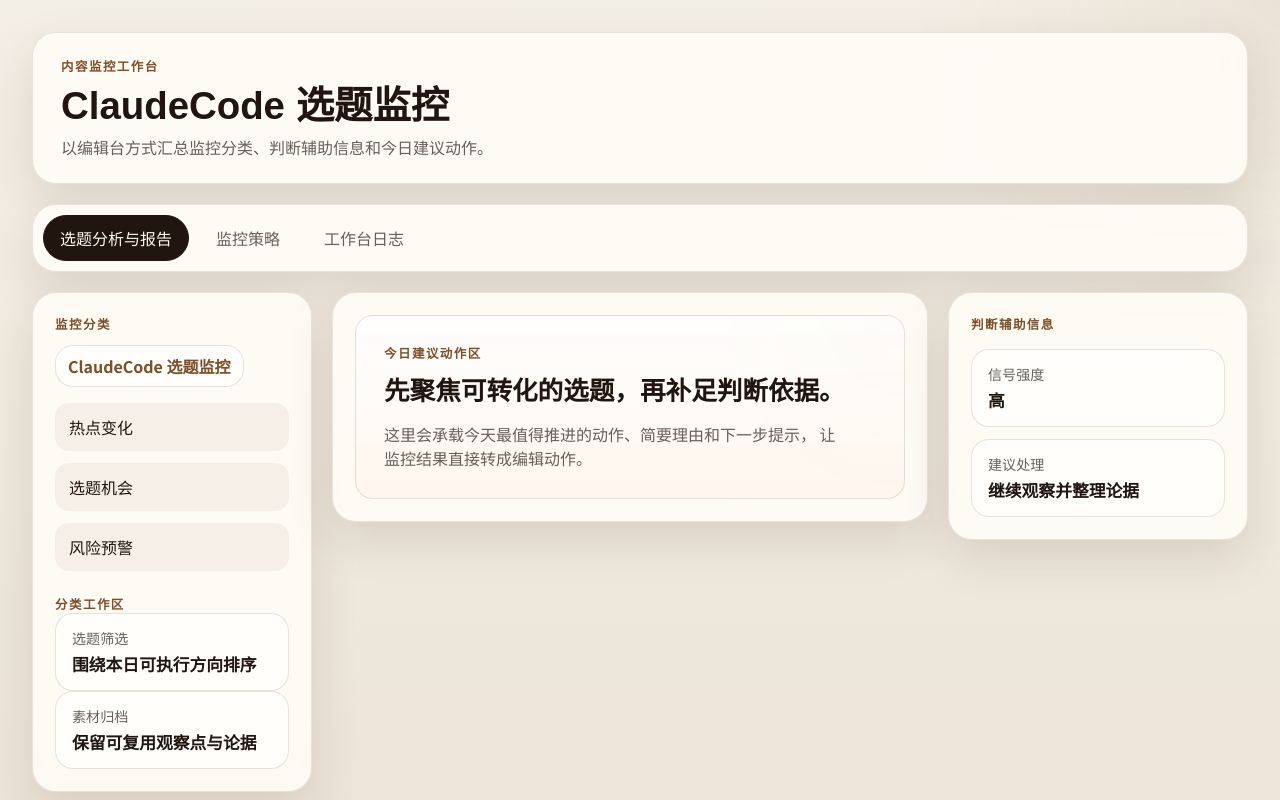
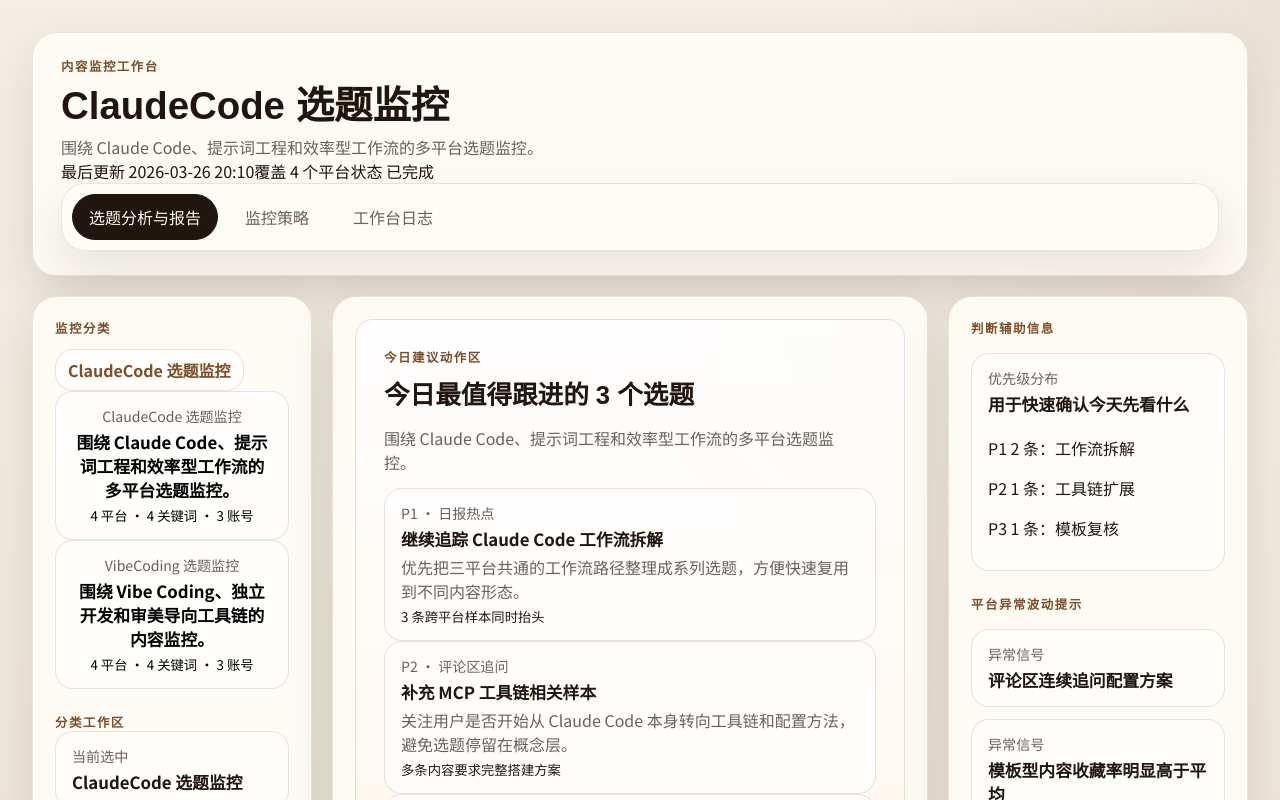
Before and after one commit to Selina2025-alt/Agent-Content-Factory, a Next.js app in the folder 数据采集与选题分析agent/: page / in a window 1280 px wide. Shown: the top 800 px of the page. Built offline with nearby package versions, Linux system fonts and the light colour scheme.

Commit message:
feat: add monitoring workbench navigation

```diff
--- /dev/null
+++ b/数据采集与选题分析agent/src/components/workbench/action-deck.tsx
@@ -0,0 +1,30 @@
+import type { MonitorCategory } from "@/lib/types";
+
+interface ActionDeckProps {
+  activeCategory: MonitorCategory;
+}
+
+export function ActionDeck({ activeCategory }: ActionDeckProps) {
+  return (
+    <section className="workbench-shell__hero-card" aria-label="今日最值得跟进的 3 个选题">
+      <div className="workbench-shell__panel-kicker">今日建议动作区</div>
+      <h2>今日最值得跟进的 3 个选题</h2>
+      <p>{activeCategory.description}</p>
+
+      <div className="workbench-shell__action-deck">
+        {activeCategory.actionItems.map((item) => (
+          <article key={item.id} className="workbench-shell__workspace-card">
+            <span>
+              {item.priority} · {item.sourceLabel}
+            </span>
+            <strong>{item.title}</strong>
+            <p>{item.summary}</p>
+            <small>{item.evidenceLabel}</small>
+          </article>
+        ))}
+      </div>
+    </section>
+  );
+}
+
+export default ActionDeck;
--- /dev/null
+++ b/数据采集与选题分析agent/src/components/workbench/category-sidebar.tsx
@@ -0,0 +1,71 @@
+import type { MonitorCategory } from "@/lib/types";
+
+interface CategorySidebarProps {
+  categories: MonitorCategory[];
+  activeCategory: MonitorCategory;
+  selectedCategoryId: string;
+  onSelectCategory: (categoryId: string) => void;
+}
+
+export function CategorySidebar({
+  categories,
+  activeCategory,
+  selectedCategoryId,
+  onSelectCategory
+}: CategorySidebarProps) {
+  return (
+    <aside
+      className="workbench-shell__panel workbench-shell__panel--left"
+      aria-label="左侧面板"
+    >
+      <section className="workbench-shell__panel-block">
+        <div className="workbench-shell__panel-kicker">监控分类</div>
+        <div className="workbench-shell__category-chip">
+          {activeCategory.name}
+        </div>
+        <div className="workbench-shell__category-stack" role="list">
+          {categories.map((category) => {
+            const isSelected = category.id === selectedCategoryId;
+
+            return (
+              <button
+                key={category.id}
+                type="button"
+                aria-label={category.name}
+                aria-pressed={isSelected}
+                className={
+                  isSelected
+                    ? "workbench-shell__workspace-card is-active"
+                    : "workbench-shell__workspace-card"
+                }
+                onClick={() => onSelectCategory(category.id)}
+              >
+                <span>{category.name}</span>
+                <strong>{category.description}</strong>
+                <small>
+                  {category.overview.platformCount} 平台 ·{" "}
+                  {category.overview.keywordCount} 关键词 ·{" "}
+                  {category.overview.creatorCount} 账号
+                </small>
+              </button>
+            );
+          })}
+        </div>
+      </section>
+
+      <section className="workbench-shell__panel-block">
+        <div className="workbench-shell__panel-kicker">分类工作区</div>
+        <div className="workbench-shell__workspace-card">
+          <span>当前选中</span>
+          <strong>{activeCategory.name}</strong>
+        </div>
+        <div className="workbench-shell__workspace-card">
+          <span>今日收集</span>
+          <strong>{activeCategory.todayCollectionCount} 条素材</strong>
+        </div>
+      </section>
+    </aside>
+  );
+}
+
+export default CategorySidebar;
--- a/数据采集与选题分析agent/src/components/workbench/monitoring-workbench.tsx
+++ b/数据采集与选题分析agent/src/components/workbench/monitoring-workbench.tsx
@@ -1,94 +1,48 @@
 "use client";
 
-const tabs = ["选题分析与报告", "监控策略", "工作台日志"];
+import { useState } from "react";
 
-export default function MonitoringWorkbench() {
+import { ActionDeck } from "@/components/workbench/action-deck";
+import { CategorySidebar } from "@/components/workbench/category-sidebar";
+import { RightRail } from "@/components/workbench/right-rail";
+import { WorkbenchHeader } from "@/components/workbench/workbench-header";
+import { monitorCategories } from "@/lib/mock-data";
+import type { MonitorCategory } from "@/lib/types";
+
+const initialCategoryId = monitorCategories[0]?.id ?? "";
+
+function getActiveCategory(categoryId: string): MonitorCategory {
+  return (
+    monitorCategories.find((category) => category.id === categoryId) ??
+    monitorCategories[0]
+  );
+}
+
+export function MonitoringWorkbench() {
+  const [selectedCategoryId, setSelectedCategoryId] =
+    useState(initialCategoryId);
+  const activeCategory = getActiveCategory(selectedCategoryId);
+
   return (
     <section className="workbench-shell">
-      <header className="workbench-shell__header">
-        <div className="workbench-shell__eyebrow">内容监控工作台</div>
-        <h1 className="workbench-shell__title">ClaudeCode 选题监控</h1>
-        <p className="workbench-shell__description">
-          以编辑台方式汇总监控分类、判断辅助信息和今日建议动作。
-        </p>
-      </header>
-
-      <nav className="workbench-shell__tabs" role="tablist" aria-label="工作台视图">
-        {tabs.map((tab, index) => (
-          <button
-            key={tab}
-            type="button"
-            role="tab"
-            aria-selected={index === 0}
-            className={
-              index === 0
-                ? "workbench-shell__tab is-active"
-                : "workbench-shell__tab"
-            }
-          >
-            {tab}
-          </button>
-        ))}
-      </nav>
+      <WorkbenchHeader activeCategory={activeCategory} />
 
       <div className="workbench-shell__grid">
-        <aside
-          className="workbench-shell__panel workbench-shell__panel--left"
-          aria-label="左侧面板"
-        >
-          <section className="workbench-shell__panel-block">
-            <div className="workbench-shell__panel-kicker">监控分类</div>
-            <div className="workbench-shell__category-chip">ClaudeCode 选题监控</div>
-            <ul className="workbench-shell__list-stack" aria-label="监控分类列表">
-              <li>热点变化</li>
-              <li>选题机会</li>
-              <li>风险预警</li>
-            </ul>
-          </section>
-
-          <section className="workbench-shell__panel-block">
-            <div className="workbench-shell__panel-kicker">分类工作区</div>
-            <div className="workbench-shell__workspace-card">
-              <span>选题筛选</span>
-              <strong>围绕本日可执行方向排序</strong>
-            </div>
-            <div className="workbench-shell__workspace-card">
-              <span>素材归档</span>
-              <strong>保留可复用观察点与论据</strong>
-            </div>
-          </section>
-        </aside>
+        <CategorySidebar
+          categories={monitorCategories}
+          activeCategory={activeCategory}
+          selectedCategoryId={selectedCategoryId}
+          onSelectCategory={setSelectedCategoryId}
+        />
 
         <main className="workbench-shell__panel workbench-shell__panel--main">
-          <div className="workbench-shell__hero-card">
-            <div className="workbench-shell__panel-kicker">今日建议动作区</div>
-            <h2>先聚焦可转化的选题，再补足判断依据。</h2>
-            <p>
-              这里会承载今天最值得推进的动作、简要理由和下一步提示，
-              让监控结果直接转成编辑动作。
-            </p>
-          </div>
+          <ActionDeck activeCategory={activeCategory} />
         </main>
 
-        <aside
-          className="workbench-shell__panel workbench-shell__panel--right"
-          aria-label="右侧面板"
-        >
-          <section className="workbench-shell__panel-block">
-            <div className="workbench-shell__panel-kicker">判断辅助信息</div>
-            <div className="workbench-shell__insight-stack">
-              <article className="workbench-shell__insight-card">
-                <span>信号强度</span>
-                <strong>高</strong>
-              </article>
-              <article className="workbench-shell__insight-card">
-                <span>建议处理</span>
-                <strong>继续观察并整理论据</strong>
-              </article>
-            </div>
-          </section>
-        </aside>
+        <RightRail activeCategory={activeCategory} />
       </div>
     </section>
   );
 }
+
+export default MonitoringWorkbench;
--- /dev/null
+++ b/数据采集与选题分析agent/src/components/workbench/right-rail.tsx
@@ -0,0 +1,45 @@
+import type { MonitorCategory } from "@/lib/types";
+
+interface RightRailProps {
+  activeCategory: MonitorCategory;
+}
+
+export function RightRail({ activeCategory }: RightRailProps) {
+  return (
+    <aside
+      className="workbench-shell__panel workbench-shell__panel--right"
+      aria-label="右侧面板"
+    >
+      <section className="workbench-shell__panel-block">
+        <div className="workbench-shell__panel-kicker">判断辅助信息</div>
+        <div className="workbench-shell__insight-stack">
+          <section className="workbench-shell__insight-card">
+            <span>优先级分布</span>
+            <strong>用于快速确认今天先看什么</strong>
+            <div className="workbench-shell__insight-list" aria-label="优先级分布">
+              {activeCategory.decisionSignals.priorityDistribution.map(
+                (signal) => (
+                  <p key={signal}>{signal}</p>
+                )
+              )}
+            </div>
+          </section>
+        </div>
+      </section>
+
+      <section className="workbench-shell__panel-block">
+        <div className="workbench-shell__panel-kicker">平台异常波动提示</div>
+        <div className="workbench-shell__insight-stack">
+          {activeCategory.decisionSignals.anomalySignals.map((signal) => (
+            <article key={signal} className="workbench-shell__insight-card">
+              <span>异常信号</span>
+              <strong>{signal}</strong>
+            </article>
+          ))}
+        </div>
+      </section>
+    </aside>
+  );
+}
+
+export default RightRail;
--- /dev/null
+++ b/数据采集与选题分析agent/src/components/workbench/workbench-header.tsx
@@ -0,0 +1,44 @@
+import type { MonitorCategory } from "@/lib/types";
+
+interface WorkbenchHeaderProps {
+  activeCategory: MonitorCategory;
+}
+
+const tabs = ["选题分析与报告", "监控策略", "工作台日志"];
+
+export function WorkbenchHeader({ activeCategory }: WorkbenchHeaderProps) {
+  return (
+    <header className="workbench-shell__header">
+      <div className="workbench-shell__eyebrow">内容监控工作台</div>
+      <h1 className="workbench-shell__title">{activeCategory.name}</h1>
+      <p className="workbench-shell__description">
+        {activeCategory.description}
+      </p>
+      <div className="workbench-shell__header-meta">
+        <span>最后更新 {activeCategory.overview.updatedAt}</span>
+        <span>覆盖 {activeCategory.overview.platformCount} 个平台</span>
+        <span>状态 {activeCategory.reportStatus}</span>
+      </div>
+
+      <nav className="workbench-shell__tabs" role="tablist" aria-label="工作台视图">
+        {tabs.map((tab, index) => (
+          <button
+            key={tab}
+            type="button"
+            role="tab"
+            aria-selected={index === 0}
+            className={
+              index === 0
+                ? "workbench-shell__tab is-active"
+                : "workbench-shell__tab"
+            }
+          >
+            {tab}
+          </button>
+        ))}
+      </nav>
+    </header>
+  );
+}
+
+export default WorkbenchHeader;
```
Also changed, not shown: 1 other file (tests, documents, lock files or other folders).
